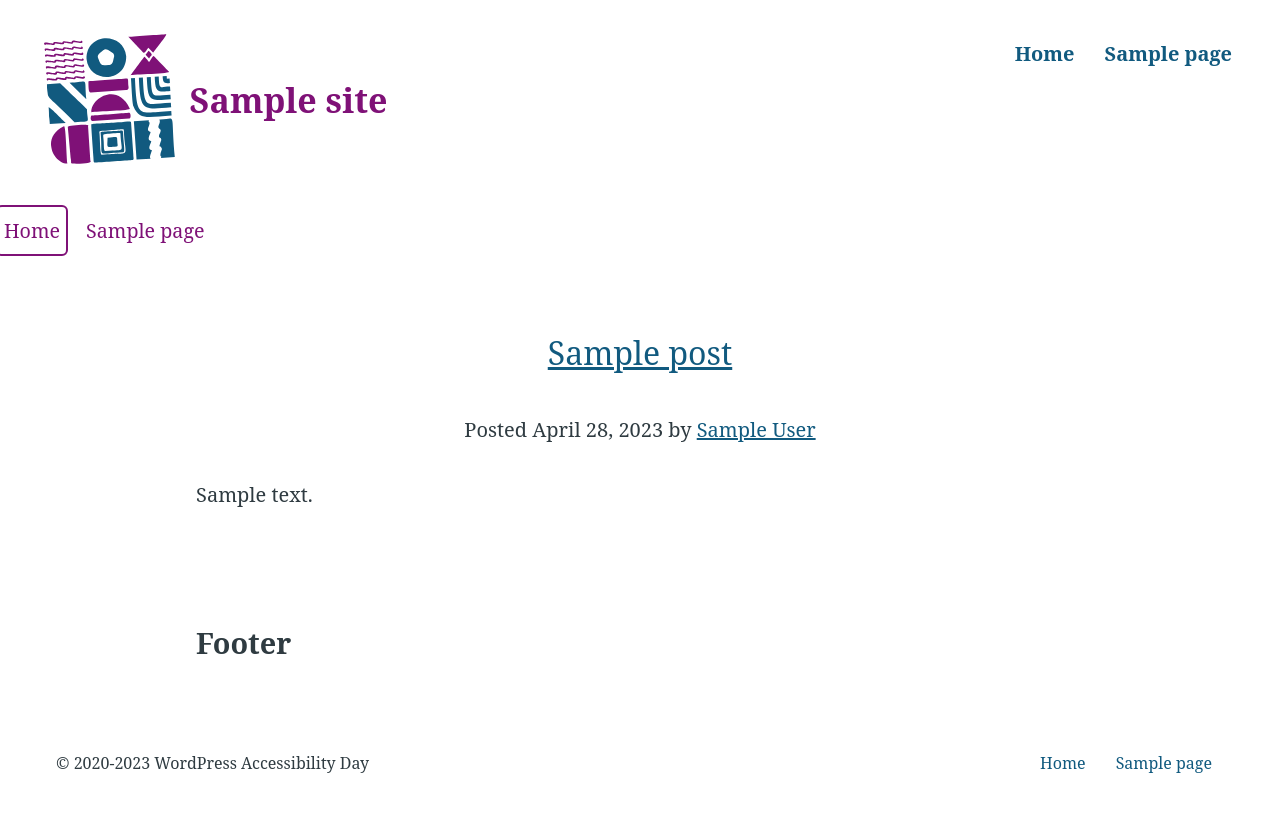
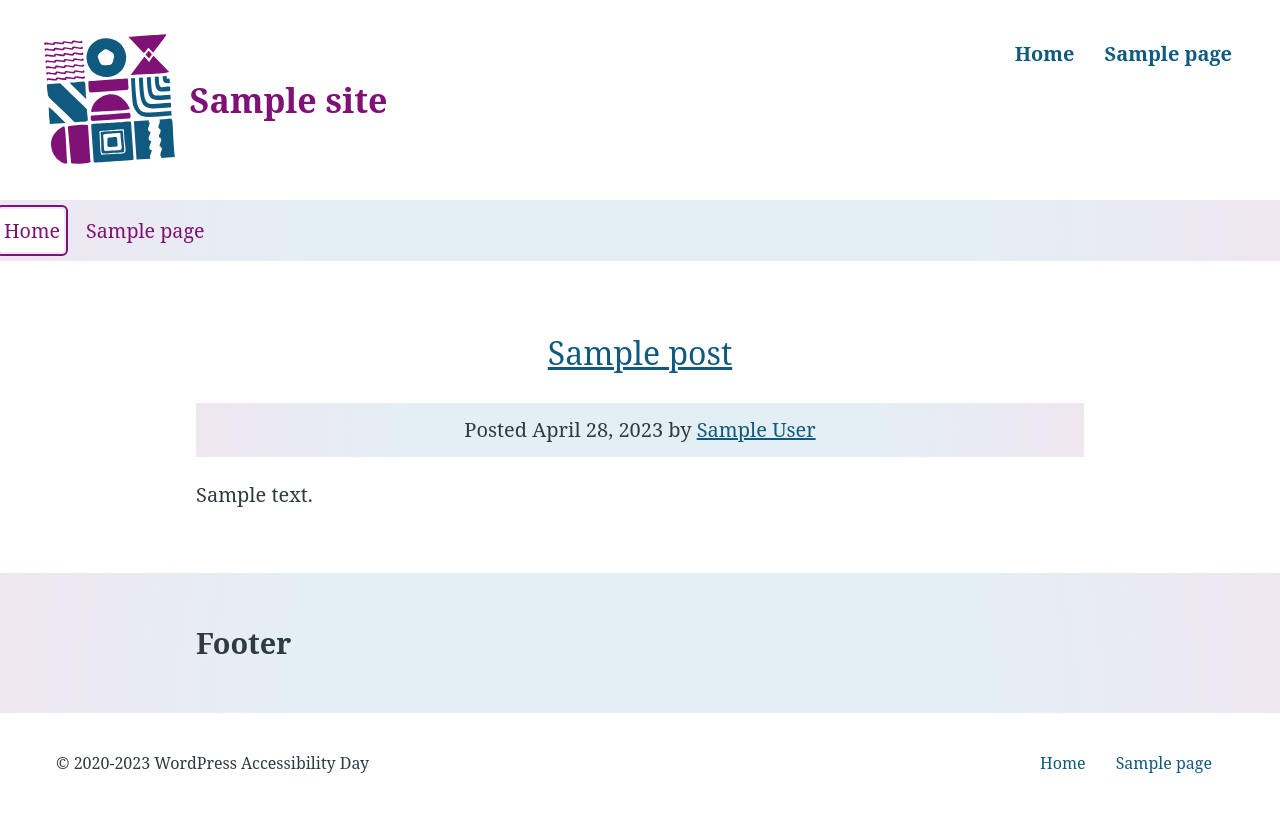
Before and after one commit to wpa11yday/wpa11yday-main, a WordPress theme: template src/wp-a11y-day/home.php in a window 1280 px wide. Run offline with PHP 8.4 and a stand-in for WordPress, Linux system fonts and the light colour scheme; the site name, menu and one post (Sample post) are stand-ins, and other content is empty; some libraries are stand-ins or nearby versions.

Commit message:
Update style.css

```diff
--- a/src/wp-a11y-day/style.css
+++ b/src/wp-a11y-day/style.css
@@ -459,6 +459,10 @@ figure.box-shadow {
 	display:block;
 	margin:0 auto;
 	text-align:center
+}
+
+.gradient-background,.main-navigation,.site-footer,.entry-meta {
+	background:radial-gradient(circle,var(--color-light-blue) 52%,var(--color-light-purple) 100%)
 }
 
 .main-navigation {
```
